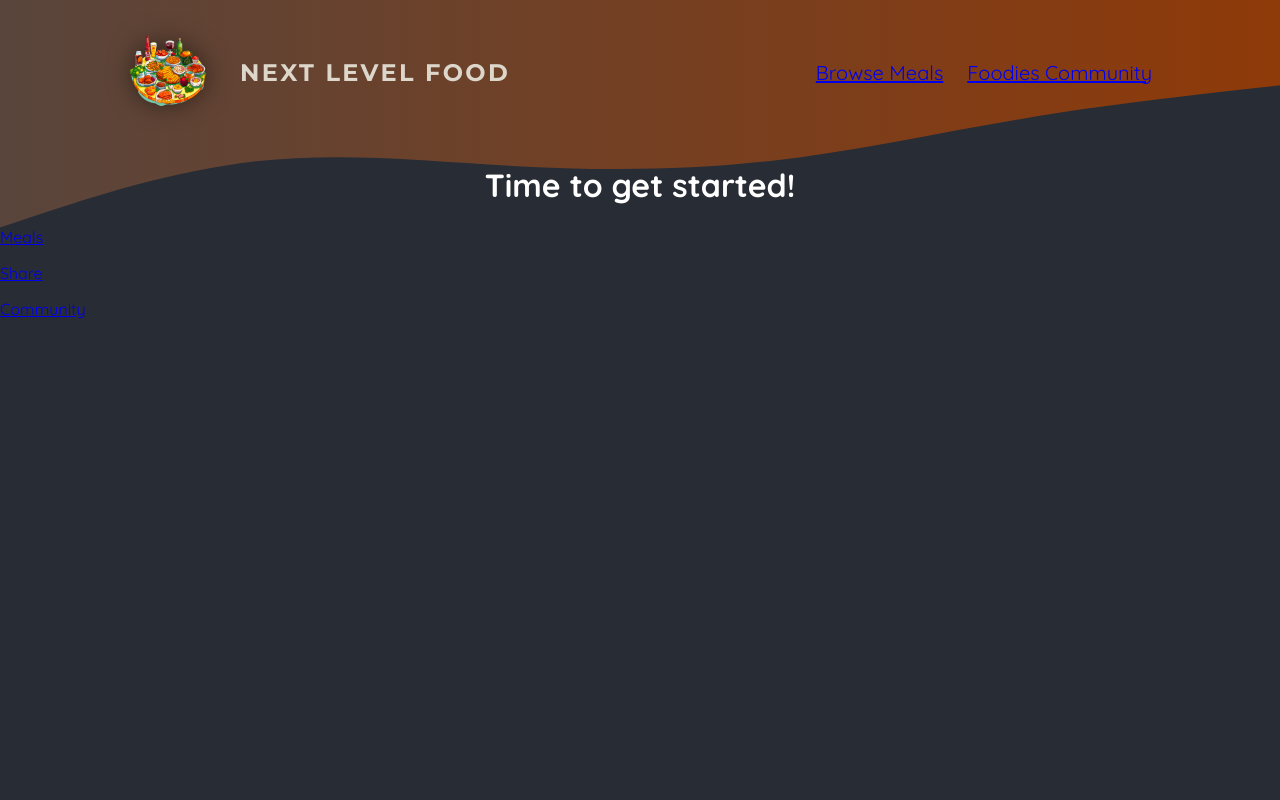
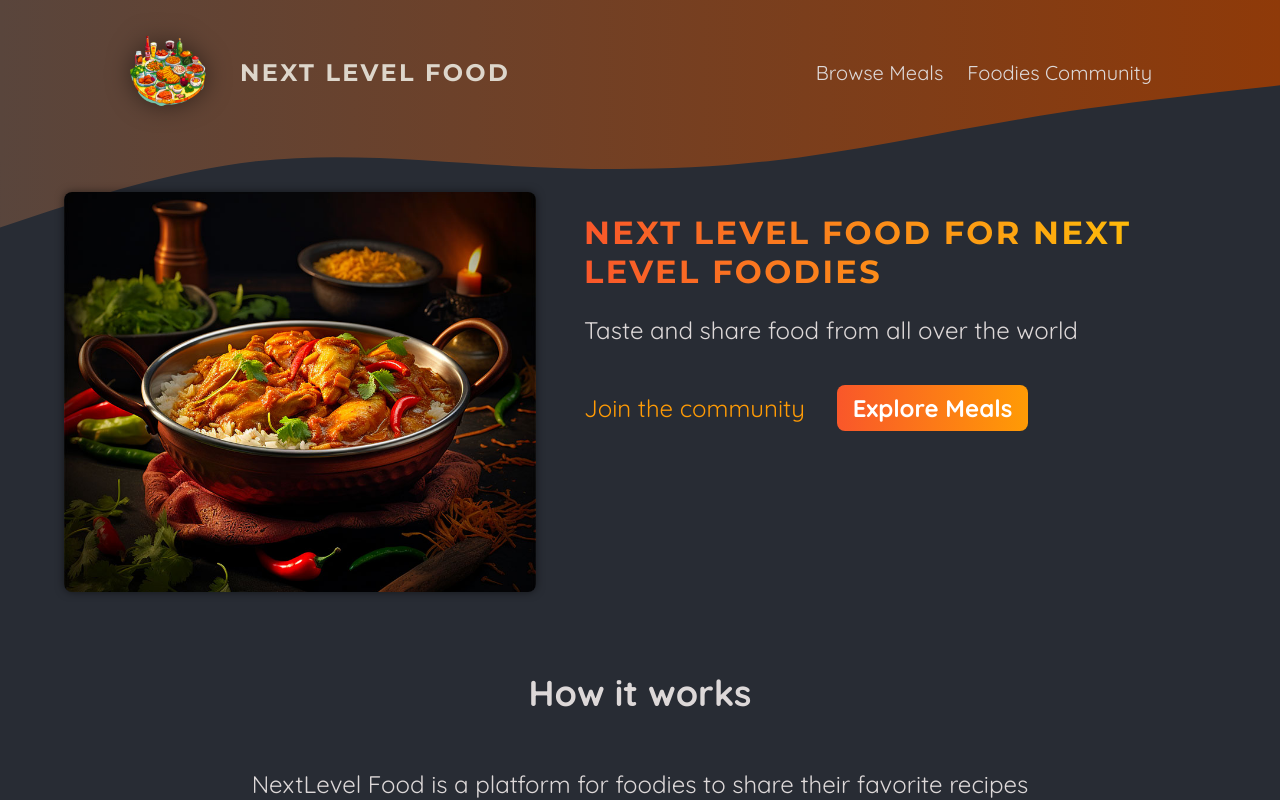
Before and after one commit to gtzjesus/foodsie, a Next.js app: page / in a window 1280 px wide. Shown: the top 800 px of the page. Built offline with nearby package versions, Linux system fonts and the light colour scheme.

Commit message:
Server vs Client side components learning

```diff
--- a/app/globals.css
+++ b/app/globals.css
@@ -2,6 +2,8 @@
 
 * {
   box-sizing: border-box;
+  text-decoration: none;
+  color: #ddd8d8;
 }
 
 html {
@@ -11,21 +13,6 @@
 body {
   margin: 0;
   background: radial-gradient(#282c34, #282c34);
-}
-
-.header-background {
-  position: absolute;
-  width: 100%;
-  height: 320px;
-  top: 0;
-  left: 0;
-  z-index: -1;
-}
-
-svg {
-  display: block;
-  width: 100%;
-  height: auto;
 }
 
 .not-found,
--- a/app/layout.js
+++ b/app/layout.js
@@ -1,4 +1,4 @@
-import MainHeader from '@/components/main-header';
+import MainHeader from '@/components/main-header/main-header';
 import './globals.css';
 
 export const metadata = {
@@ -10,26 +10,6 @@
   return (
     <html lang="en">
       <body>
-        <div className="header-background">
-          <svg xmlns="http://www.w3.org/2000/svg" viewBox="0 0 1440 320">
-            <defs>
-              <linearGradient id="gradient" x1="0%" y1="0%" x2="100%" y2="0%">
-                <stop
-                  offset="0%"
-                  style={{ stopColor: '#59453c', stopOpacity: '1' }}
-                />
-                <stop
-                  offset="100%"
-                  style={{ stopColor: '#8f3a09', stopOpacity: '1' }}
-                />
-              </linearGradient>
-            </defs>
-            <path
-              fill="url(#gradient)"
-              d="M0,256L48,240C96,224,192,192,288,181.3C384,171,480,181,576,186.7C672,192,768,192,864,181.3C960,171,1056,149,1152,133.3C1248,117,1344,107,1392,101.3L1440,96L1440,0L1392,0C1344,0,1248,0,1152,0C1056,0,960,0,864,0C768,0,672,0,576,0C480,0,384,0,288,0C192,0,96,0,48,0L0,0Z"
-            ></path>
-          </svg>
-        </div>
         <MainHeader />
         {children}
       </body>
--- a/app/page.js
+++ b/app/page.js
@@ -1,20 +1,52 @@
 import Link from 'next/link';
+import classes from './page.module.css';
+import ImageSlideshow from '@/components/images/image-slideshow';
 
 export default function Home() {
   return (
+    <>
+      <header className={classes.header}>
+        <div className={classes.slideshow}>
+          <ImageSlideshow />
+        </div>
+        <div>
+          <div className={classes.hero}>
+            <h1>Next Level Food for next level foodies</h1>
+            <p>Taste and share food from all over the world</p>
+          </div>
+          <div className={classes.cta}>
+            <Link href="/community">Join the community</Link>
+            <Link href="/meals">Explore Meals</Link>
+          </div>
+        </div>
+      </header>
       <main>
-      <h1 style={{ color: 'white', textAlign: 'center' }}>
-        Time to get started!
-      </h1>
+        <section className={classes.section}>
+          <h2>How it works</h2>
           <p>
-        <Link href="/meals">Meals</Link>
+            NextLevel Food is a platform for foodies to share their favorite
+            recipes with the world. It&apos;s a place to discover new dishes,
+            and to connect with other food lovers.
           </p>
           <p>
-        <Link href="/meals/share">Share</Link>
+            NextLevel Food is a place to discover new dishes, and to connect
+            with other food lovers.
+          </p>
+        </section>
+
+        <section className={classes.section}>
+          <h2>Why NextLevel Food?</h2>
+          <p>
+            NextLevel Food is a platform for foodies to share their favorite
+            recipes with the world. It&apos;s a place to discover new dishes,
+            and to connect with other food lovers.
           </p>
           <p>
-        <Link href="/community">Community</Link>
+            NextLevel Food is a place to discover new dishes, and to connect
+            with other food lovers.
           </p>
+        </section>
       </main>
+    </>
   );
 }
--- /dev/null
+++ b/app/page.module.css
@@ -0,0 +1,75 @@
+.header {
+  display: flex;
+  gap: 3rem;
+  margin: 3rem auto;
+  width: 90%;
+  max-width: 75rem;
+}
+
+.slideshow {
+  width: 40rem;
+  height: 25rem;
+}
+
+.hero {
+  color: #ddd6cb;
+  font-size: 1.5rem;
+}
+
+.hero h1 {
+  font-size: 2rem;
+  font-weight: bold;
+  font-family: 'Montserrat', sans-serif;
+  letter-spacing: 0.15rem;
+  text-transform: uppercase;
+  background: linear-gradient(90deg, #f9572a, #ffc905);
+  background-clip: text;
+  -webkit-background-clip: text;
+  -webkit-text-fill-color: transparent;
+}
+
+.cta {
+  font-size: 1.5rem;
+  display: flex;
+  gap: 1rem;
+}
+
+.cta a {
+  display: inline-block;
+  margin-top: 1rem;
+  padding: 0.5rem 1rem;
+  border-radius: 0.5rem;
+  background: linear-gradient(90deg, #f9572a, #ff9b05);
+  color: #ffffff;
+  font-weight: bold;
+  text-decoration: none;
+}
+
+.cta a:hover,
+.cta a:active {
+  background: linear-gradient(90deg, #fd4715, #f9b241);
+}
+
+.cta a:first-child {
+  background: transparent;
+  font-weight: normal;
+  color: #ff9b05;
+  padding-left: 0;
+}
+
+.cta a:first-child:hover,
+.cta a:first-child:active {
+  background: transparent;
+  color: #f9b241;
+}
+
+.section {
+  display: flex;
+  flex-direction: column;
+  color: #ddd6cb;
+  font-size: 1.5rem;
+  max-width: 50rem;
+  width: 90%;
+  margin: 2rem auto;
+  text-align: center;
+}
--- /dev/null
+++ b/components/images/image-slideshow.js
@@ -0,0 +1,50 @@
+'use client';
+
+import { useEffect, useState } from 'react';
+import Image from 'next/image';
+
+import burgerImg from '@/assets/burger.jpg';
+import curryImg from '@/assets/curry.jpg';
+import dumplingsImg from '@/assets/dumplings.jpg';
+import macncheeseImg from '@/assets/macncheese.jpg';
+import pizzaImg from '@/assets/pizza.jpg';
+import schnitzelImg from '@/assets/schnitzel.jpg';
+import tomatoSaladImg from '@/assets/tomato-salad.jpg';
+import classes from './image-slideshow.module.css';
+
+const images = [
+  { image: burgerImg, alt: 'A delicious, juicy burger' },
+  { image: curryImg, alt: 'A delicious, spicy curry' },
+  { image: dumplingsImg, alt: 'Steamed dumplings' },
+  { image: macncheeseImg, alt: 'Mac and cheese' },
+  { image: pizzaImg, alt: 'A delicious pizza' },
+  { image: schnitzelImg, alt: 'A delicious schnitzel' },
+  { image: tomatoSaladImg, alt: 'A delicious tomato salad' },
+];
+
+export default function ImageSlideshow() {
+  const [currentImageIndex, setCurrentImageIndex] = useState(0);
+
+  useEffect(() => {
+    const interval = setInterval(() => {
+      setCurrentImageIndex((prevIndex) =>
+        prevIndex < images.length - 1 ? prevIndex + 1 : 0
+      );
+    }, 5000);
+
+    return () => clearInterval(interval);
+  }, []);
+
+  return (
+    <div className={classes.slideshow}>
+      {images.map((image, index) => (
+        <Image
+          key={index}
+          src={image.image}
+          className={index === currentImageIndex ? classes.active : ''}
+          alt={image.alt}
+        />
+      ))}
+    </div>
+  );
+}
--- /dev/null
+++ b/components/images/image-slideshow.module.css
@@ -0,0 +1,26 @@
+.slideshow {
+  position: relative;
+  width: 100%;
+  height: 100%;
+  border-radius: 8px;
+  overflow: hidden;
+  box-shadow: 0 0 0.5rem rgba(0, 0, 0, 0.5);
+}
+
+.slideshow img {
+  width: 100%;
+  height: 100%;
+  object-fit: cover;
+  position: absolute;
+  top: 0;
+  left: 0;
+  opacity: 0;
+  transform: scale(1.1) translateX(-1rem) rotate(-5deg);
+  transition: all 0.5s ease-in-out;
+}
+
+.slideshow .active {
+  z-index: 1;
+  opacity: 1;
+  transform: scale(1) translateX(0) rotate(0);
+}
--- a/components/main-header.js
+++ /dev/null
@@ -1,25 +0,0 @@
-import Link from 'next/link';
-import logoImage from '@/assets/logo.png';
-import classes from './main-header.module.css';
-
-export default function MainHeader() {
-  return (
-    <header className={classes.header}>
-      <Link className={classes.logo} href="/">
-        <img src={logoImage.src} alt="logo food" />
-        Next Level Food
-      </Link>
-
-      <nav className={classes.nav}>
-        <ul>
-          <li>
-            <Link href="/meals">Browse Meals</Link>
-          </li>
-          <li>
-            <Link href="/community">Foodies Community</Link>
-          </li>
-        </ul>
-      </nav>
-    </header>
-  );
-}
--- /dev/null
+++ b/components/main-header/main-header-background.js
@@ -0,0 +1,25 @@
+import classes from './main-header-background.module.css';
+export function MainHeaderBackground() {
+  return (
+    <div className={classes['header-background']}>
+      <svg xmlns="http://www.w3.org/2000/svg" viewBox="0 0 1440 320">
+        <defs>
+          <linearGradient id="gradient" x1="0%" y1="0%" x2="100%" y2="0%">
+            <stop
+              offset="0%"
+              style={{ stopColor: '#59453c', stopOpacity: '1' }}
+            />
+            <stop
+              offset="100%"
+              style={{ stopColor: '#8f3a09', stopOpacity: '1' }}
+            />
+          </linearGradient>
+        </defs>
+        <path
+          fill="url(#gradient)"
+          d="M0,256L48,240C96,224,192,192,288,181.3C384,171,480,181,576,186.7C672,192,768,192,864,181.3C960,171,1056,149,1152,133.3C1248,117,1344,107,1392,101.3L1440,96L1440,0L1392,0C1344,0,1248,0,1152,0C1056,0,960,0,864,0C768,0,672,0,576,0C480,0,384,0,288,0C192,0,96,0,48,0L0,0Z"
+        ></path>
+      </svg>
+    </div>
+  );
+}
--- /dev/null
+++ b/components/main-header/main-header-background.module.css
@@ -0,0 +1,14 @@
+.header-background {
+  position: absolute;
+  width: 100%;
+  height: 320px;
+  top: 0;
+  left: 0;
+  z-index: -1;
+}
+
+.header-background svg {
+  display: block;
+  width: 100%;
+  height: auto;
+}
--- /dev/null
+++ b/components/main-header/main-header.js
@@ -0,0 +1,30 @@
+import Link from 'next/link';
+import Image from 'next/image';
+import logoImage from '@/assets/logo.png';
+import classes from './main-header.module.css';
+import { MainHeaderBackground } from './main-header-background';
+
+export default function MainHeader() {
+  return (
+    <>
+      <MainHeaderBackground />
+      <header className={classes.header}>
+        <Link className={classes.logo} href="/">
+          <Image src={logoImage} alt="logo food" priority />
+          Next Level Food
+        </Link>
+
+        <nav className={classes.nav}>
+          <ul>
+            <li>
+              <Link href="/meals">Browse Meals</Link>
+            </li>
+            <li>
+              <Link href="/community">Foodies Community</Link>
+            </li>
+          </ul>
+        </nav>
+      </header>
+    </>
+  );
+}
```
Also changed, not shown: components/main-header/main-header.module.css (renamed from components/main-header.module.css). Lines whose indentation alone changed are shown as unchanged.
